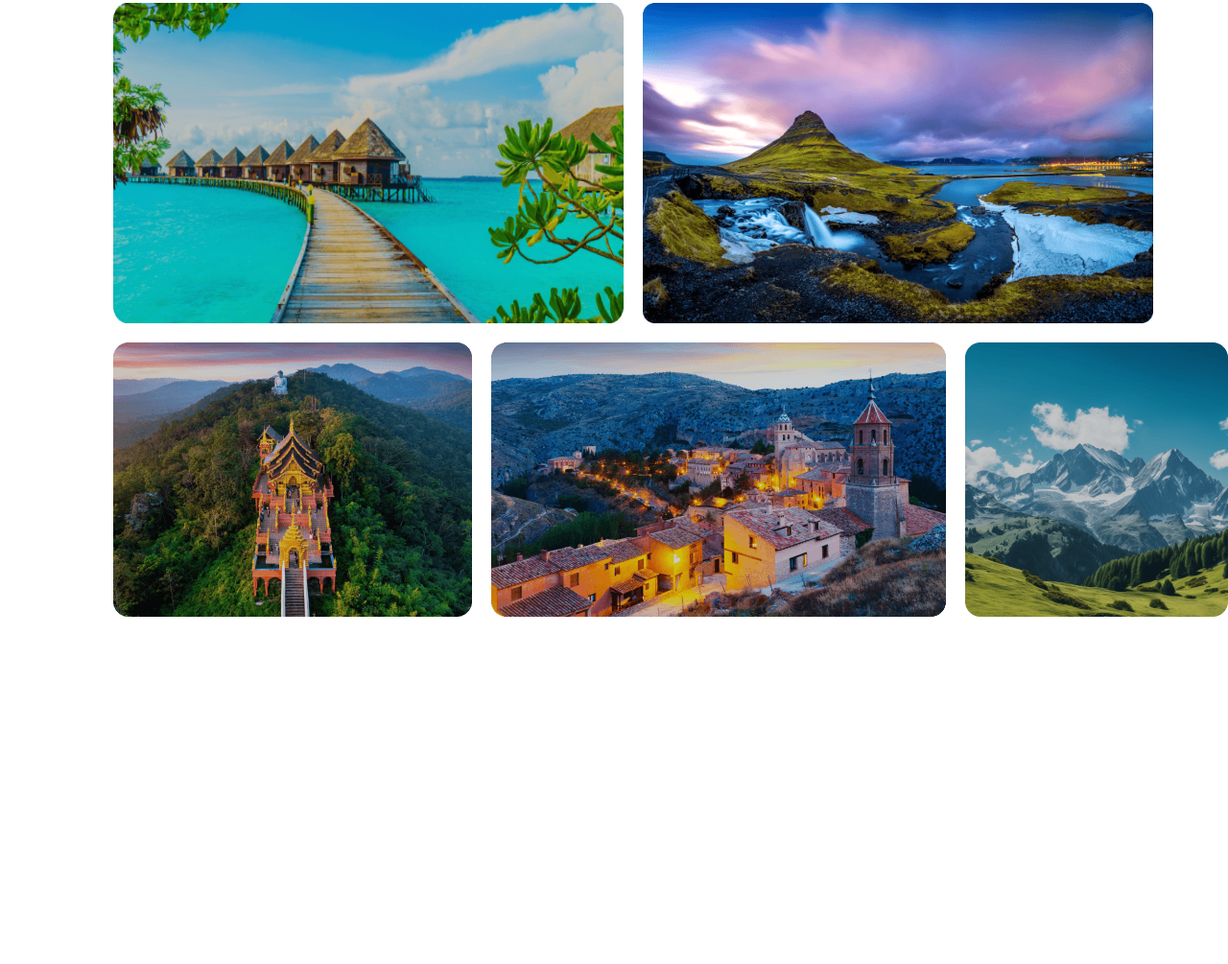
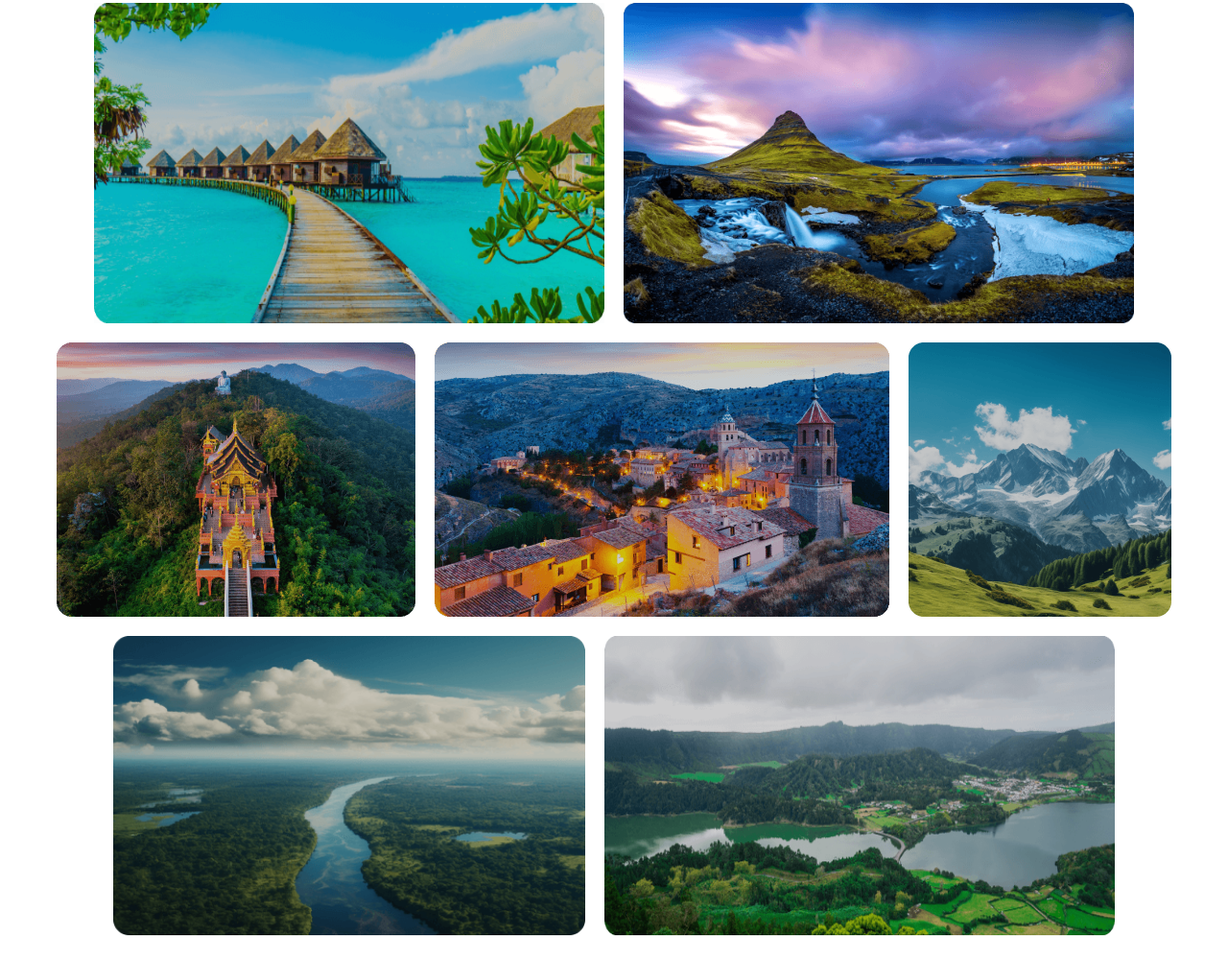
Before and after one commit to shakil-py/PA2webresposdive-, a plain HTML site: page index.html in a window 1280 px wide. Shown: the part 989-1994 px from the top of the page at 96% size. Before the commit the page ends 1662 px from the top, so only its background shows below. Drawn offline with Linux system fonts and the light colour scheme.

Commit message:
add img css

```diff
--- a/index.html
+++ b/index.html
@@ -59,12 +59,14 @@
                 <img src="images/Rectangle 5.png" alt="">
                 <img src="images/Rectangle 8 (1).png" alt="">
             </div>
-            <div class="row-2-container">
-                <div class="row-2 row-cmn">
-                    <img id="img1" src="images/Rectangle 6.png" alt="">
-                    <img src="images/Rectangle 7.png" alt="">
-                    <img id="img3" src="images/Rectangle 9.png" alt="">
-                </div>
+            <div class="row-2 row-cmn">
+                <img id="img1" src="/images/Rectangle 6.png" alt="">
+                <img src="/images/Rectangle 7.png" alt="">
+                <img id="img3" src="/images/Rectangle 9.png " alt="">
+            </div>
+            <div class="row-3">
+                <img src="/images/Rectangle 11.png" alt="">
+                <img src="/images/Rectangle 10.png" alt="">
             </div>
 
         </section>
--- a/style/style.css
+++ b/style/style.css
@@ -105,6 +105,7 @@
 /* choos destination */
 .row-cmn {
     display: flex;
+    justify-content: center;
 
 }
 
@@ -114,7 +115,7 @@
 }
 
 .row-2-container {
-    width: 800px;
+    width: 100%;
 }
 
 .row-2 img {
@@ -122,7 +123,20 @@
 
 }
 
-#img1,
+/* #img1,
 #img3 {
+    width: 30%;
+} */
+
+.row-3 {
+    display: flex;
     width: 100%;
+    justify-content: center;
+
+
 }
+
+.row-3 img {
+    width: 50%;
+    margin: 10px;
+}
```
